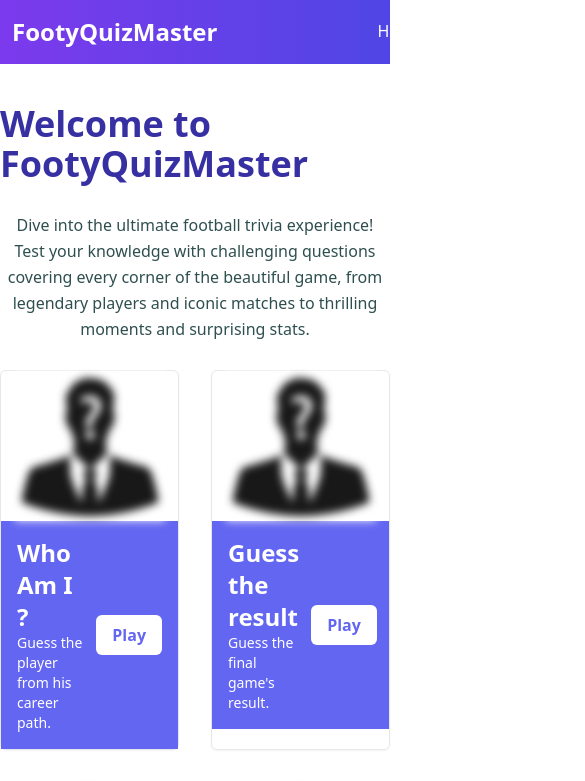
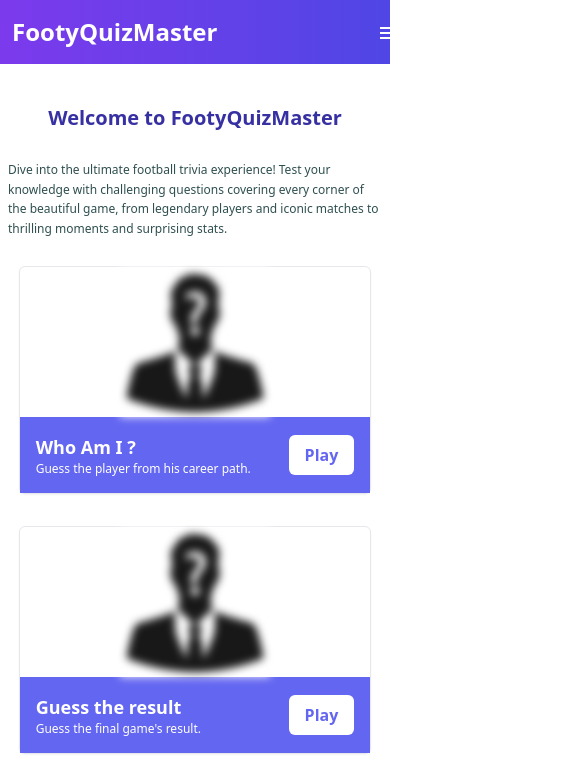
Before and after one commit to belgacemchandoul/footballQuizApp, a React (Vite) app: page / in a window 390 px wide. Shown: the top 781 px of the page, 585 px wide, since content can reach past the window. Built offline with nearby package versions, Linux system fonts and the light colour scheme.

Commit message:
responsiveness

```diff
--- a/src/components/GameCard.tsx
+++ b/src/components/GameCard.tsx
@@ -11,8 +11,8 @@ const GameCard: React.FC<Game> = ({ name, link, description }) => {
       <div className="flex items-center flex-col w-full ">
         <section className="flex justify-between gap-3 w-full bg-indigo-500  text-white p-4 items-center">
           <section className="flex flex-col w-full">
-            <span className="font-extrabold text-2xl">{name}</span>
-            <p className="text-sm">{description}</p>
+            <span className="font-extrabold text-lg lg:text-2xl">{name}</span>
+            <p className="text-xs lg:text-sm">{description}</p>
           </section>
           <section>
             <button className="bg-white text-indigo-500 rounded-md text-center font-semibold px-4 py-2 transition duration-300 hover:opacity-85">
--- a/src/components/Games.tsx
+++ b/src/components/Games.tsx
@@ -2,9 +2,10 @@ import gameModes from "../data/gameModes.json";
 import GameCard from "./GameCard";
 const Games = () => {
   return (
-    <div className="grid grid-cols-2 gap-8  mb-20">
+    <div className="grid lg:grid-cols-2 gap-8 mb-20 sm:grid-cols-1 md:grid-cols-2">
       {gameModes.map((mode) => (
         <GameCard
+          key={mode.name}
           name={mode.name}
           link={mode.link}
           description={mode.description}
--- a/src/components/Header.tsx
+++ b/src/components/Header.tsx
@@ -3,18 +3,31 @@ import navbarItems from "../data/navbarItems.json";
 import { Link } from "react-router-dom";
 import ArrowDropDownIcon from "@mui/icons-material/ArrowDropDown";
 import ArrowDropUpIcon from "@mui/icons-material/ArrowDropUp";
+import MenuIcon from "@mui/icons-material/Menu";
+import CloseIcon from "@mui/icons-material/Close";
 
 export default function Header() {
   const [toggleDropdown, setToggleDropdown] = useState<string | null>(null);
+  const [isBurgerOpen, setIsBurgerOpen] = useState(false);
   const handleDropdownToggle = (name: string) => {
     setToggleDropdown(toggleDropdown === name ? null : name);
+  };
+  const handleBurgerToggle = () => {
+    setIsBurgerOpen(!isBurgerOpen);
   };
   return (
     <header className="flex gap-40 select-none text-white bg-gradient-to-r from-violet-600 to-indigo-600 py-4 px-3 items-center font-sans ">
       <Link to="/" className="cursor-pointer text-2xl font-extrabold">
         FootyQuizMaster
       </Link>
-      <nav className="cursor-pointer ">
+      <div className="md:hidden cursor-pointer" onClick={handleBurgerToggle}>
+        {isBurgerOpen ? <CloseIcon /> : <MenuIcon />}
+      </div>
+      <nav
+        className={`md:flex gap-20 font-medium ${
+          isBurgerOpen ? "block" : "hidden"
+        } md:block`}
+      >
         <ul className="flex gap-20 font-medium">
           {navbarItems.map((item) => (
             <li key={item.name}>
@@ -63,3 +76,73 @@ export default function Header() {
     </header>
   );
 }
+
+// export default function Header() {
+//   const [toggleDropdown, setToggleDropdown] = useState<string | null>(null);
+//   const [isBurgerOpen, setIsBurgerOpen] = useState(false);
+
+//   const handleDropdownToggle = (name: string) => {
+//     setToggleDropdown(toggleDropdown === name ? null : name);
+//   };
+
+//   const handleBurgerToggle = () => {
+//     setIsBurgerOpen(!isBurgerOpen);
+//   };
+
+//   return (
+//     <header className="flex justify-between items-center select-none text-white bg-gradient-to-r from-violet-600 to-indigo-600 py-4 px-3 font-sans">
+//       <Link to="/" className="cursor-pointer text-2xl font-extrabold">
+//         FootyQuizMaster
+//       </Link>
+//       <div className="md:hidden cursor-pointer" onClick={handleBurgerToggle}>
+//         {isBurgerOpen ? <CloseIcon /> : <MenuIcon />}
+//       </div>
+//       <nav className={`md:flex gap-20 font-medium ${isBurgerOpen ? 'block' : 'hidden'} md:block`}>
+//         <ul className={`flex flex-col md:flex-row gap-4 md:gap-20 ${isBurgerOpen ? 'absolute mt-10 left-0 w-full bg-violet-600 p-4' : ''}`}>
+//           {navbarItems.map((item) => (
+//             <li key={item.name} className="relative">
+//               {item.link ? (
+//                 <Link
+//                   to={item.link}
+//                   className="hover:duration-300 hover:opacity-75"
+//                 >
+//                   {item.name}
+//                 </Link>
+//               ) : (
+//                 <div
+//                   className="flex gap-2 items-center justify-center hover:duration-300 hover:opacity-75"
+//                   onClick={() => handleDropdownToggle(item.name)}
+//                 >
+//                   <span className="hover:duration-300 hover:opacity-75">
+//                     {item.name}
+//                   </span>
+//                   <div className="">
+//                     {toggleDropdown === item.name ? (
+//                       <ArrowDropUpIcon />
+//                     ) : (
+//                       <ArrowDropDownIcon />
+//                     )}
+//                   </div>
+//                 </div>
+//               )}
+//               {item.subItems && item.name === toggleDropdown && (
+//                 <ul className="absolute mt-2 flex flex-col gap-3 p-4 bg-violet-500 text-sm font-semibold w-52 z-50">
+//                   {item.subItems.map((subItem) => (
+//                     <li key={subItem.name} className="w-full">
+//                       <Link
+//                         to={subItem.link}
+//                         className="hover:duration-300 hover:opacity-75 hover:pl-2 w-full"
+//                       >
+//                         {subItem.name}
+//                       </Link>
+//                     </li>
+//                   ))}
+//                 </ul>
+//               )}
+//             </li>
+//           ))}
+//         </ul>
+//       </nav>
+//     </header>
+//   );
+// }
--- a/src/components/Layout.tsx
+++ b/src/components/Layout.tsx
@@ -1,7 +1,6 @@
 // src/components/Layout.tsx
 import Footer from "./Footer";
 import Header from "./Header";
-// import Footer from "./Footer";
 import { ReactNode } from "react";
 interface LayoutProps {
   children: ReactNode;
@@ -9,7 +8,7 @@ interface LayoutProps {
 
 const Layout: React.FC<LayoutProps> = ({ children }) => {
   return (
-    <div className="min-h-screen flex flex-col select-none">
+    <div className="min-h-screen flex flex-col select-none overflow-hidden">
       <Header />
       <main className="inner-container mx-auto flex-grow flex flex-col items-center ">
         {children}
--- a/src/components/Title.tsx
+++ b/src/components/Title.tsx
@@ -5,8 +5,10 @@ type Title = {
 const Title = ({ title, description }: Title) => {
   return (
     <div className="flex flex-col items-center gap-7 mt-10 mb-7">
-      <h1 className="font-bold text-4xl text-indigo-800">{title}</h1>
-      <p className="break-words max-w-3xl text-center leading-relaxed text-[#2F4F4F] font-thin">
+      <h1 className="font-bold text-xl lg:text-4xl md:text-2xl text-indigo-800">
+        {title}
+      </h1>
+      <p className="break-words w-full lg:max-w-3xl md:max-w-2xl text-xs md:text-base  sm:text-center  px-2 md:px-0 leading-relaxed text-[#2F4F4F] font-thin">
         {description}
       </p>
     </div>
```
